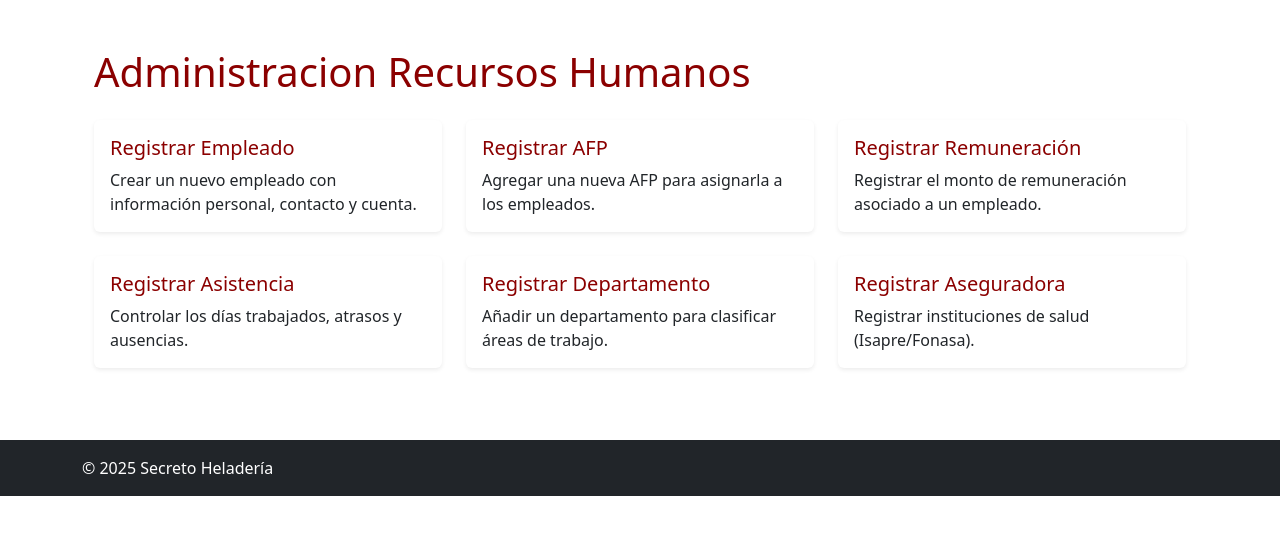
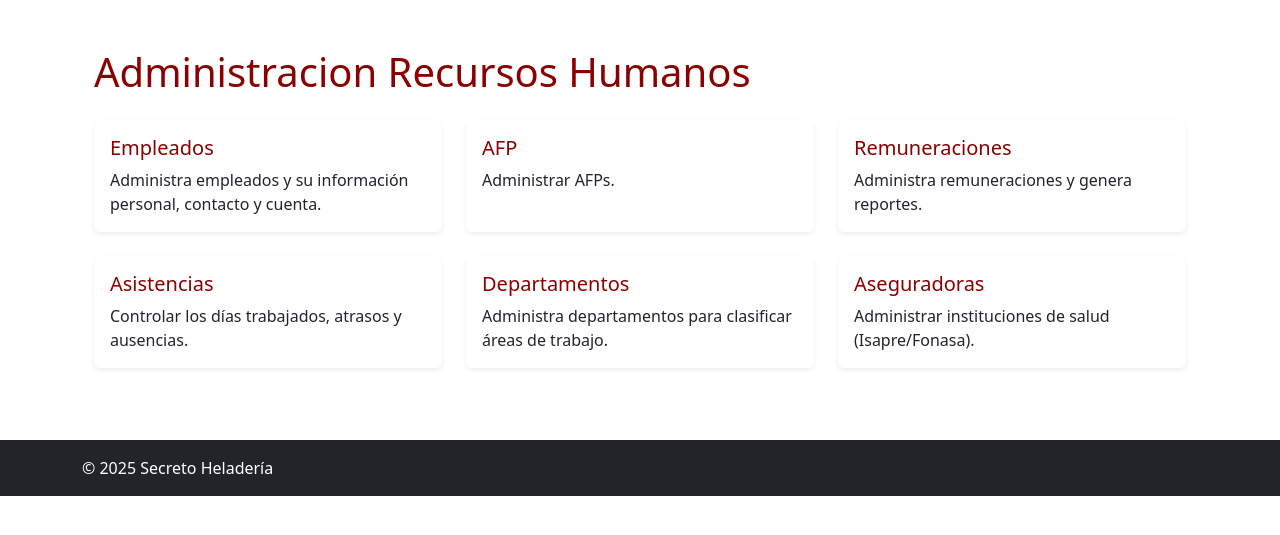
Before and after one commit to RojasNatanael/secreto_heladeria, a Django app: page / in a window 1280 px wide. Shown: the part 56-591 px from the top of the page. Run offline with Django 5.2, Linux system fonts and the light colour scheme; the visitor is signed in with stand-in values (Sample User, id 1).

Commit message:
Se mejoro navegacion de dashboard

```diff
--- a/core/recursos_humanos/templates/dashboard.html
+++ b/core/recursos_humanos/templates/dashboard.html
@@ -11,11 +11,11 @@
     <div class="row g-4">
 
         <div class="col-md-4">
-            <a href="{% url 'registrar_empleado' %}" class="text-decoration-none">
+            <a href="{% url 'lista_empleados' %}" class="text-decoration-none">
                 <div class="card shadow-sm h-100 border-0 hover-card">
                     <div class="card-body">
-                        <h5 class="card-title text-primary">Registrar Empleado</h5>
-                        <p class="card-text">Crear un nuevo empleado con información personal, contacto y cuenta.</p>
+                        <h5 class="card-title text-primary">Empleados</h5>
+                        <p class="card-text">Administra empleados y su información personal, contacto y cuenta.</p>
                     </div>
                 </div>
             </a>
@@ -26,8 +26,8 @@
             <a href="{% url 'registrar_afp' %}" class="text-decoration-none">
                 <div class="card shadow-sm h-100 border-0 hover-card">
                     <div class="card-body">
-                        <h5 class="card-title text-primary">Registrar AFP</h5>
-                        <p class="card-text">Agregar una nueva AFP para asignarla a los empleados.</p>
+                        <h5 class="card-title text-primary">AFP</h5>
+                        <p class="card-text">Administrar AFPs.</p>
                     </div>
                 </div>
             </a>
@@ -35,11 +35,11 @@
 
         <!-- Registrar Remuneración -->
         <div class="col-md-4">
-            <a href="{% url 'registrar_remuneracion' %}" class="text-decoration-none">
+            <a href="{% url 'lista_remuneraciones' %}" class="text-decoration-none">
                 <div class="card shadow-sm h-100 border-0 hover-card">
                     <div class="card-body">
-                        <h5 class="card-title text-primary">Registrar Remuneración</h5>
-                        <p class="card-text">Registrar el monto de remuneración asociado a un empleado.</p>
+                        <h5 class="card-title text-primary">Remuneraciones</h5>
+                        <p class="card-text">Administra remuneraciones y genera reportes.</p>
                     </div>
                 </div>
             </a>
@@ -47,10 +47,10 @@
 
         <!-- Registrar Asistencia -->
         <div class="col-md-4">
-            <a href="{% url 'registrar_asistencia' %}" class="text-decoration-none">
+            <a href="{% url 'lista_asistencia' %}" class="text-decoration-none">
                 <div class="card shadow-sm h-100 border-0 hover-card">
                     <div class="card-body">
-                        <h5 class="card-title text-primary">Registrar Asistencia</h5>
+                        <h5 class="card-title text-primary">Asistencias</h5>
                         <p class="card-text">Controlar los días trabajados, atrasos y ausencias.</p>
                     </div>
                 </div>
@@ -59,11 +59,11 @@
 
         <!-- Registrar Departamento -->
         <div class="col-md-4">
-            <a href="{% url 'registrar_departamento' %}" class="text-decoration-none">
+            <a href="{% url 'lista_departamentos' %}" class="text-decoration-none">
                 <div class="card shadow-sm h-100 border-0 hover-card">
                     <div class="card-body">
-                        <h5 class="card-title text-primary">Registrar Departamento</h5>
-                        <p class="card-text">Añadir un departamento para clasificar áreas de trabajo.</p>
+                        <h5 class="card-title text-primary">Departamentos</h5>
+                        <p class="card-text">Administra departamentos para clasificar áreas de trabajo.</p>
                     </div>
                 </div>
             </a>
@@ -74,8 +74,8 @@
             <a href="{% url 'registrar_salud' %}" class="text-decoration-none">
                 <div class="card shadow-sm h-100 border-0 hover-card">
                     <div class="card-body">
-                        <h5 class="card-title text-primary">Registrar Aseguradora</h5>
-                        <p class="card-text">Registrar instituciones de salud (Isapre/Fonasa).</p>
+                        <h5 class="card-title text-primary">Aseguradoras</h5>
+                        <p class="card-text">Administrar instituciones de salud (Isapre/Fonasa).</p>
                     </div>
                 </div>
             </a>
```
